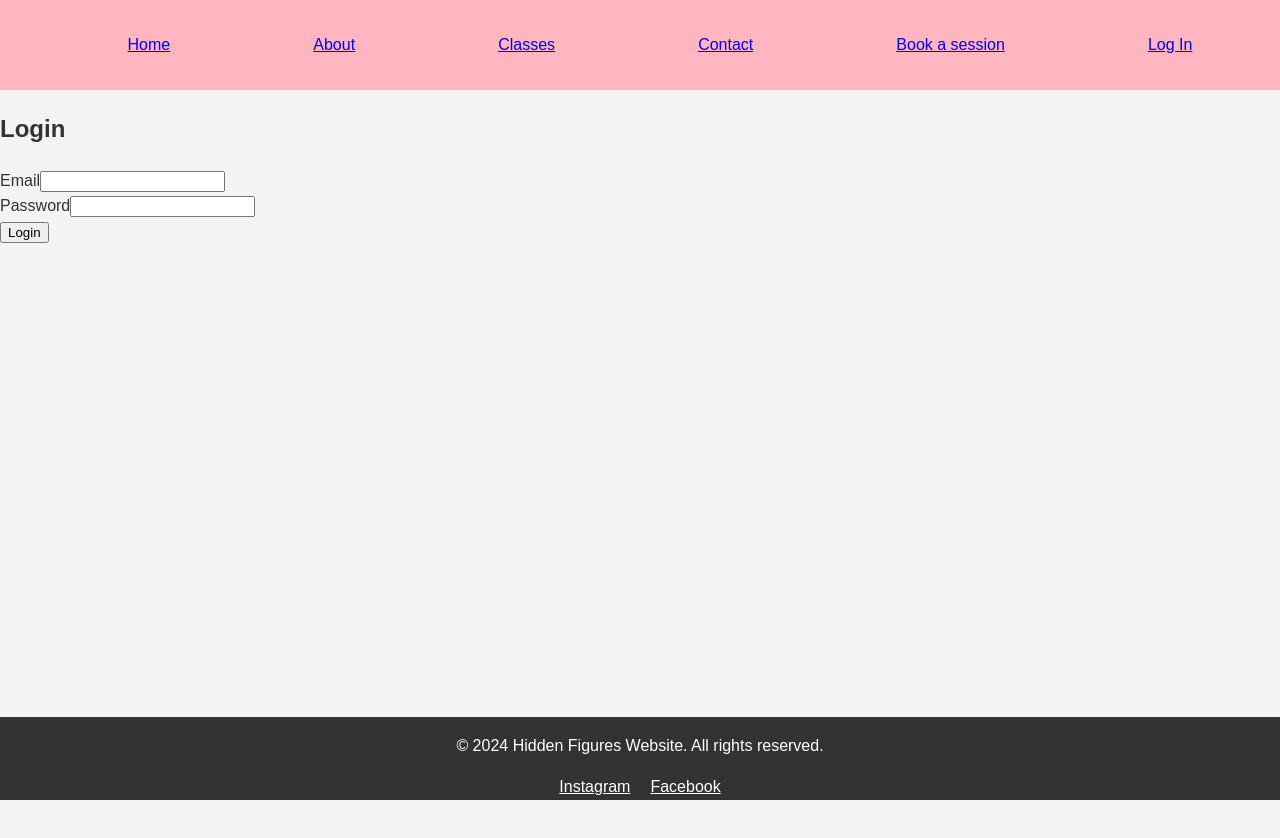
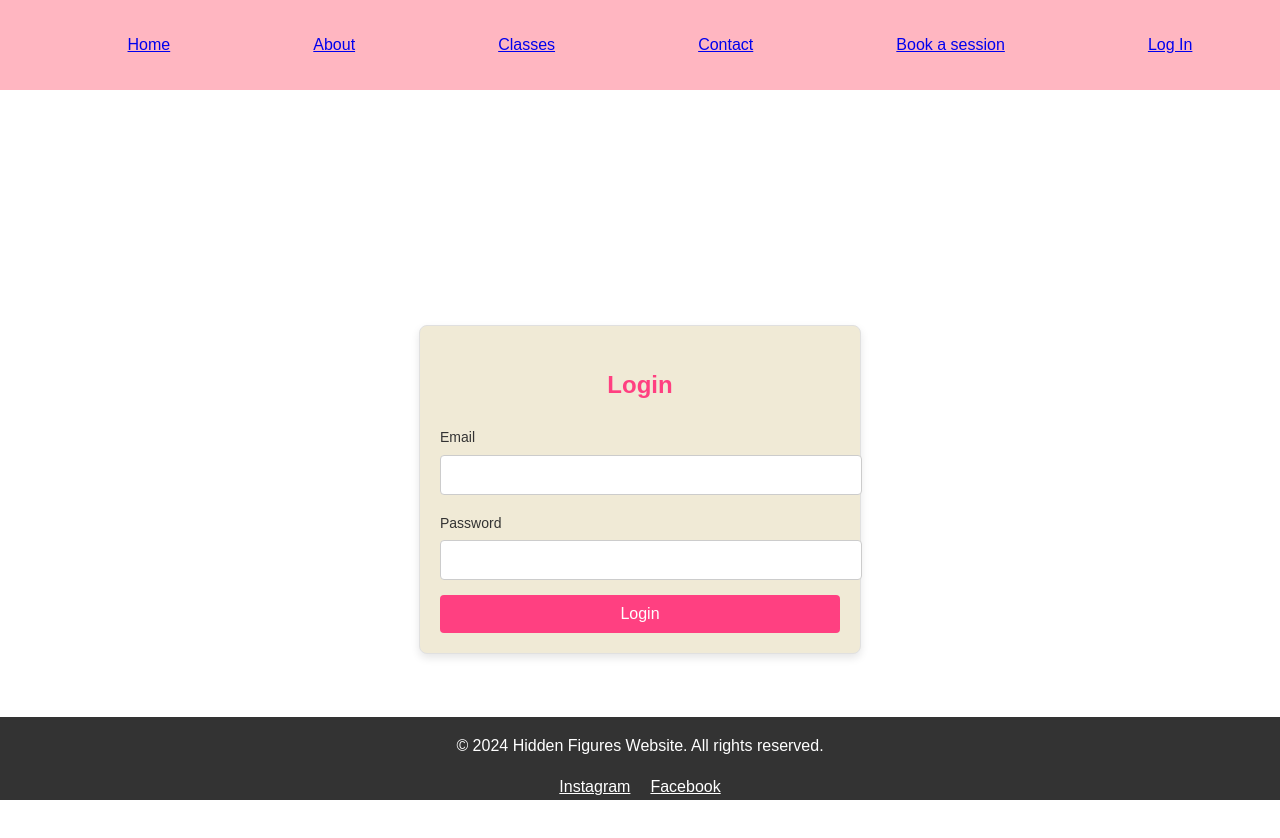
Before and after one commit to krystleM26/hidden-figures-fitness, a React (Create React App) app in the folder hidden-figures-fitness/: page /login in a window 1280 px wide. Shown: the top 838 px of the page. Before the commit the page ends 800 px from the top, so only its background shows below. Built offline with nearby package versions, Linux system fonts and the light colour scheme.

Commit message:
Login component is built and functioning

```diff
--- a/hidden-figures-fitness/src/components/Login.js
+++ b/hidden-figures-fitness/src/components/Login.js
@@ -1,4 +1,5 @@
 import React, {useState} from 'react'
+import '../styles/Login.css'
 
 export default function Login() {
 
@@ -30,10 +31,11 @@ export default function Login() {
     };
 
     return (
-        <div>
+        <div className="login-container">
+            <div className="login-form">
                 <h2>Login</h2>
                 <form onSubmit={handleSubmit}>
-            <div>
+                    <div className="input-group">
                         <label htmlFor="email">Email</label>
                         <input
                             type="email"
@@ -43,7 +45,7 @@ export default function Login() {
                             required
                         />
                     </div>
-            <div>
+                    <div className="input-group">
                         <label htmlFor="password">Password</label>
                         <input
                             type="password"
@@ -53,9 +55,10 @@ export default function Login() {
                             required
                         />
                     </div>
-            <button type="submit">Login</button>
+                    <button type="submit" className="login-btn">Login</button>
                 </form>
-        {errorMessage && <p>{errorMessage}</p>} {/* Display error message */}
+                {errorMessage && <p className="error-message">{errorMessage}</p>}
+            </div>
         </div>
   )
 
--- /dev/null
+++ b/hidden-figures-fitness/src/styles/Login.css
@@ -0,0 +1,83 @@
+/* * {
+    margin: 0;
+    padding: 0;
+    box-sizing: border-box;
+}
+
+body {
+    font-family: Arial, sans-serif;
+    background-color: #f4f4f4;
+} */
+
+.login-container {
+    display: flex;
+    justify-content: center;
+    align-items: center;
+    height: 100vh;
+    background-color: #fff;
+}
+
+.login-form {
+    background-color: #F0EAD6;
+    padding: 20px;
+    border-radius: 8px;
+    box-shadow: 0 4px 8px rgba(0, 0, 0, 0.1);
+    width: 100%;
+    max-width: 400px;
+    border: 1px solid #e0e0e0;
+}
+
+h2 {
+    text-align: center;
+    color: #ff4081; /* Pink */
+}
+
+.input-group {
+    margin-bottom: 15px;
+}
+
+.input-group label {
+    font-size: 14px;
+    color: #333;
+}
+
+.input-group input {
+    width: 100%;
+    padding: 10px;
+    font-size: 16px;
+    border: 1px solid #ccc;
+    border-radius: 4px;
+    margin-top: 5px;
+}
+
+.input-group input:focus {
+    outline: none;
+    border-color: #ff4081;
+}
+
+.login-btn {
+    width: 100%;
+    padding: 10px;
+    background-color: #ff4081; /* Pink */
+    color: white;
+    font-size: 16px;
+    border: none;
+    border-radius: 4px;
+    cursor: pointer;
+}
+
+.login-btn:hover {
+    background-color: #e0356b;
+}
+
+.error-message {
+    color: #f44336; /* Red */
+    text-align: center;
+    margin-top: 15px;
+}
+
+@media (max-width: 768px) {
+    .login-form {
+        padding: 15px;
+    }
+}
```
Lines whose indentation alone changed are shown as unchanged.
